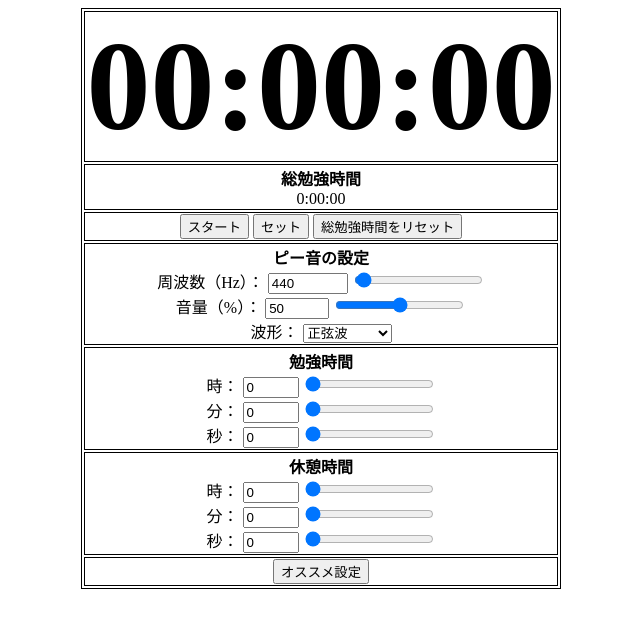
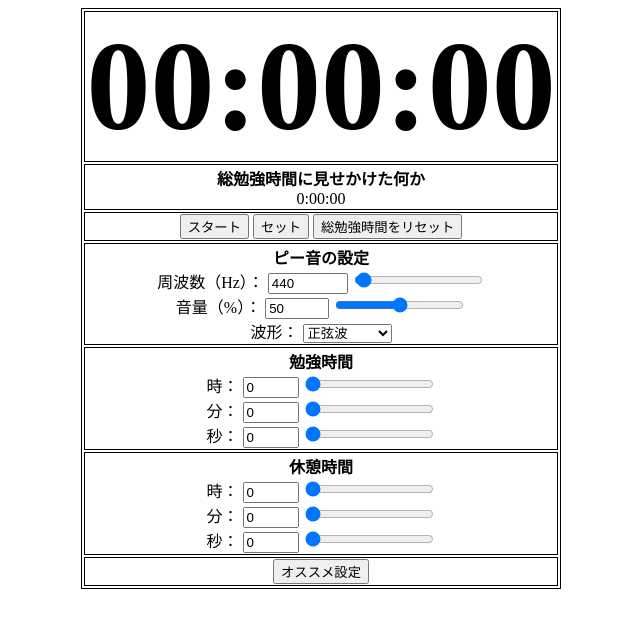
Before and after one commit to TsudaYoshiaki911/study_timer, a plain HTML site: page index.html in a window 1280 px wide. Shown: the whole page, without its empty margins (319-959 px from the left). Drawn offline with Linux system fonts and the light colour scheme.

Commit message:
Update index.html

```diff
--- a/index.html
+++ b/index.html
@@ -8,7 +8,7 @@
         <table>
             <tr><th><p id="time_display">00:00:00</div></th></tr>
             <tr><td>
-                <strong>総勉強時間</strong>
+                <strong>総勉強時間に見せかけた何か</strong>
                 <div id="total_time">0:00:00</div>
             </td></tr>
             <tr><td>
```
